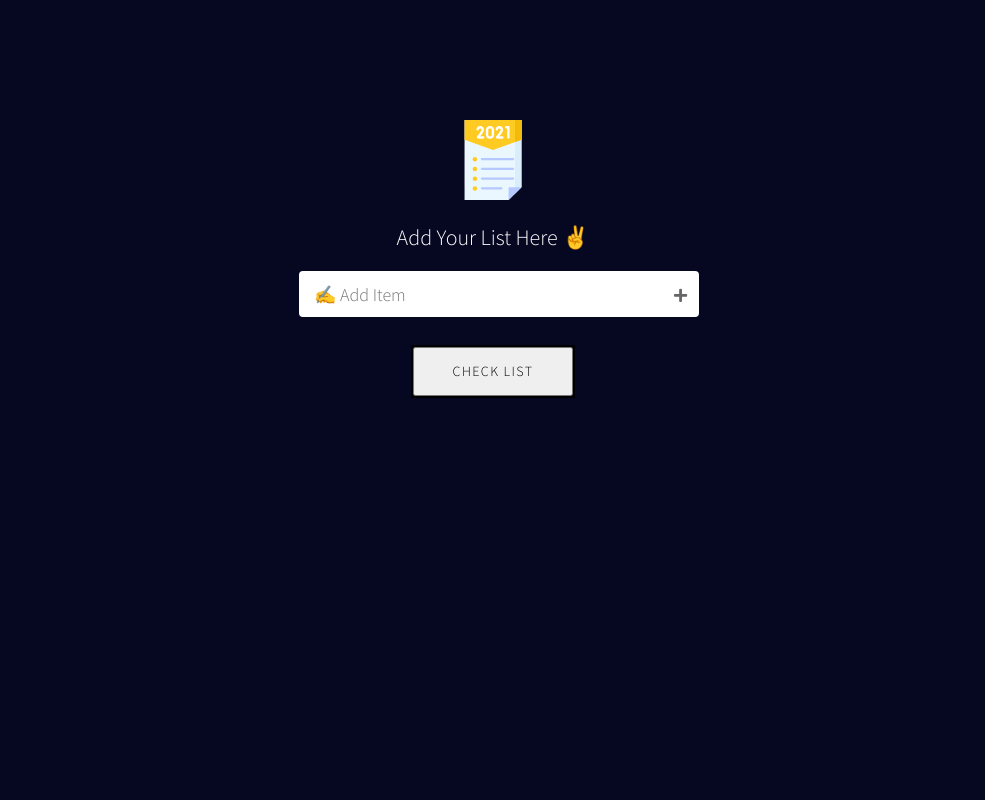
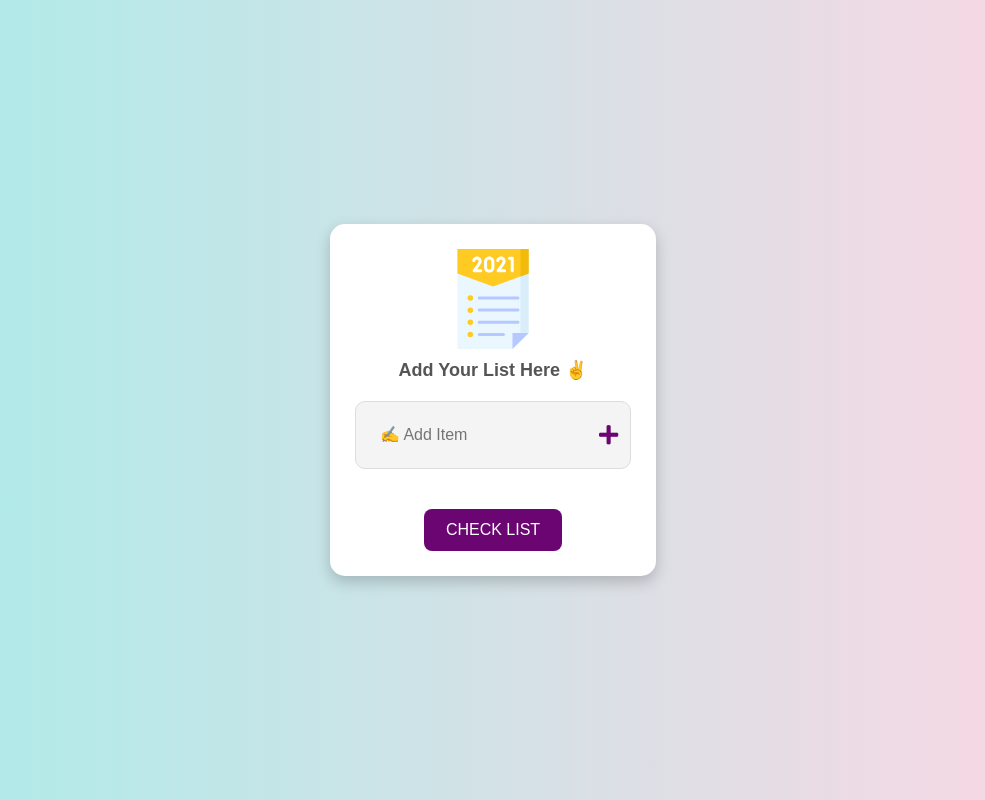
Before and after one commit to zahirm86/ToDo-React, a React (Create React App) app: page / in a window 1280 px wide. Shown: the whole page, without its empty margins (147-1132 px from the left). Built offline with nearby package versions, Linux system fonts and the light colour scheme.

Commit message:
Update style.css

```diff
--- a/src/component/style.css
+++ b/src/component/style.css
@@ -1,229 +1,151 @@
 @import url("https://fonts.googleapis.com/css2?family=Source+Sans+Pro:wght@300&display=swap");
 @import url("https://fonts.googleapis.com/css2?family=Source+Sans+Pro:wght@300&display=swap");
 
+/* General Reset */
 * {
   margin: 0;
   padding: 0;
   box-sizing: border-box;
-  font-family: "Source Sans Pro", sans-serif;
+  font-family: 'Poppins', sans-serif;
 }
 
-html {
-  font-size: 62.5%;
+body {
+  background: linear-gradient(to right, #a8edea, #fed6e3);
+  display: flex;
+  justify-content: center;
+  align-items: center;
+  height: 100vh;
+  padding: 20px;
 }
 
 .main-div {
-  min-height: 100vh;
-  background: #060822;
-  display: flex;
-  justify-content: center;
-  /* align-items: center; */
+  width: 100%;
+  max-width: 500px;
+  background: #ffffff;
+  border-radius: 15px;
+  box-shadow: 0px 6px 15px rgba(0, 0, 0, 0.2);
+  padding: 25px;
+  text-align: center;
 }
 
 .child-div {
-  text-align: center;
-  margin-top: 12rem;
+  display: flex;
+  flex-direction: column;
+  align-items: center;
 }
 
-.child-div figure img {
-  width: 10rem;
-  height: 8rem;
+figure {
+  display: flex;
+  flex-direction: column;
+  align-items: center;
 }
 
-.child-div figure figcaption {
-  color: #fff;
-  font-size: 2.2rem;
-  padding-top: 2rem;
-  text-transform: capitalize;
+figure img {
+  width: 100px;
 }
 
-input {
-  /* display: block; */
-  min-width: 40rem;
-  height: 3.4rem;
-  padding: 2rem 1.2rem;
-  font-size: 1.8rem;
-  line-height: 1.42857143;
-  margin-top: 2rem;
-  color: rgb(58, 57, 57);
-  background-color: #fff;
-  background-image: none;
-  border: 0.1rem solid #ccc;
-  border-radius: 0.4rem;
-  -webkit-box-shadow: inset 0 0.1rem 0.1rem rgb(0 0 0 / 8%);
-  box-shadow: inset 0 0.1rem 0.1rem rgb(0 0 0 / 8%);
-  transition: border-color ease-in-out 0.15s, box-shadow ease-in-out 0.15s;
+figcaption {
+  margin-top: 10px;
+  font-size: 18px;
+  font-weight: bold;
+  color: #555;
 }
 
-input,
-input:focus,
-input:active,
-input:active:focus {
-  border: none;
-  padding: 2.3rem 1.5rem;
-  outline: none;
-}
-input {
-  -webkit-box-shadow: none;
-  box-shadow: none;
-  -webkit-transition: all 0.2s linear;
-  transition: all 0.2s linear;
-}
-input:focus {
-  -webkit-box-shadow: 0 0 1.5rem rgba(0, 0, 0, 0.2);
-  box-shadow: 0 0 1.5rem rgba(0, 0, 0, 0.2);
+.addItems {
+  display: flex;
+  align-items: center;
+  justify-content: space-between;
+  background: #f4f4f4;
+  padding: 12px;
+  border-radius: 10px;
+  width: 100%;
+  margin-top: 20px;
+  border: 1px solid #ddd;
 }
 
-/*  Please Subscribe to ThapaTechnical Youtube Channel
-/* Click Here: https://www.youtube.com/thapatechnical  */
-
-.todo-btn {
-  width: 5rem;
-  display: flex;
-  justify-content: space-around;
+.form-control {
+  border: none;
+  outline: none;
+  background: transparent;
+  flex: 1;
+  padding: 12px;
+  font-size: 16px;
 }
 
-.fa {
-  margin-left: -2.5rem;
+.add-btn {
+  font-size: 22px;
   cursor: pointer;
-  pointer-events: auto;
-  z-index: 10;
-  background-color: #fff;
-  background-image: none;
-  color: #666;
-  -webkit-transition: color 0.15s linear;
-  transition: color 0.15s linear;
-  font-size: 2rem;
-}
-.fa:hover {
-  color: rgb(47, 214, 122);
+  color: #6a0572;
 }
 
-.fa-plus:before {
-  content: "\f067";
-  font-size: 1.5rem;
+.add-btn:hover {
+  color: #a4508b;
 }
 
 .showItems {
-  margin-top: 3rem;
-  text-align: center;
+  width: 100%;
+  margin-top: 20px;
+}
+
+.todo-card {
+  background: #ffffff;
+  padding: 18px;
+  border-radius: 12px;
+  box-shadow: 0px 4px 10px rgba(0, 0, 0, 0.1);
+  margin-top: 15px;
 }
 
 .eachItem {
-  background: #fff;
-  padding: 1.2rem 1rem;
-  border-radius: 0.5rem;
-  margin-bottom: 0.7rem;
-  margin-left: 1rem;
-  min-width: 40rem;
-  word-break: break-word;
-  background: rgb(85, 41, 220);
   display: flex;
+  align-items: center;
   justify-content: space-between;
-  align-items: center;
+  background: #fdfdfd;
+  padding: 12px;
+  border-radius: 8px;
+  margin-top: 12px;
+  box-shadow: 0px 3px 6px rgba(0, 0, 0, 0.1);
 }
 
-.eachItem:hover {
-  background: rgb(249, 249, 252);
-  color: rgb(85, 41, 220);
+.todo-btn {
+  display: flex;
+  gap: 12px;
 }
 
-.showItems .eachItem h3 {
-  padding-left: 1rem;
-  font-size: 1.6rem;
-  color: #fff;
+.todo-btn .add-btn {
+  font-size: 18px;
+  color: #ff6f61;
 }
 
-.fa-trash-alt,
-.fa-edit {
-  /* margin-left: -2.5rem; */
-  cursor: pointer;
-  pointer-events: auto;
-  z-index: 10;
-  color: rgb(251, 251, 251);
-  -webkit-transition: color 0.15s linear;
-  transition: color 0.15s linear;
-  font-size: 2rem;
-}
-
-.addItems .fa-edit {
-  color: rgb(47, 214, 122);
-}
-
-.fa-edit {
-  margin-left: -3.5rem;
-}
-
-/*  Please Subscribe to ThapaTechnical Youtube Channel
-/* Click Here: https://www.youtube.com/thapatechnical  */
-
-.eachItem:hover .fa-trash-alt {
-  color: rgb(214, 47, 61);
-}
-
-.eachItem:hover .fa-edit {
-  color: rgb(100, 214, 47);
-}
-
-.eachItem:hover h3 {
-  color: rgb(85, 41, 220);
+.todo-btn .add-btn:hover {
+  color: #e63946;
 }
 
 .btn {
-  letter-spacing: 0.1em;
+  background: #6a0572;
+  color: white;
+  padding: 12px 22px;
+  border: none;
+  border-radius: 8px;
   cursor: pointer;
-  font-size: 14px;
-  font-weight: 400;
-  line-height: 45px;
-  max-width: 160px;
-  position: relative;
-  text-decoration: none;
-  text-transform: uppercase;
-  width: 100%;
-}
-.btn:hover {
-  text-decoration: none;
+  font-size: 16px;
+  transition: 0.3s;
 }
 
-.effect04 {
-  --uismLinkDisplay: var(--smLinkDisplay, inline-flex);
-  display: var(--uismLinkDisplay);
-  color: #000;
-  outline: solid 2px #000;
-  position: relative;
-  transition-duration: 0.4s;
-  overflow: hidden;
+.btn:hover {
+  background: #a4508b;
 }
 
-.effect04::before,
-.effect04 span {
-  margin: 0 auto;
-  transition-timing-function: cubic-bezier(0.86, 0, 0.07, 1);
-  transition-duration: 0.4s;
+@media (max-width: 500px) {
+  .main-div {
+    max-width: 100%;
+  }
+
+  .addItems {
+    flex-direction: column;
+  }
+
+  .addItems .form-control {
+    width: 100%;
+    margin-bottom: 10px;
+  }
 }
-
-.effect04:hover {
-  background-color: rgb(85, 41, 220);
-}
-
-.effect04:hover span {
-  -webkit-transform: translateY(-400%) scale(-0.1, 20);
-  transform: translateY(-400%) scale(-0.1, 20);
-}
-
-.effect04::before {
-  content: attr(data-sm-link-text);
-  color: #fff;
-  position: absolute;
-  left: 0;
-  right: 0;
-  margin: auto;
-  -webkit-transform: translateY(500%) scale(-0.1, 20);
-  transform: translateY(500%) scale(-0.1, 20);
-}
-
-.effect04:hover::before {
-  letter-spacing: 0.05em;
-  -webkit-transform: translateY(0) scale(1, 1);
-  transform: translateY(0) scale(1, 1);
-}
```
